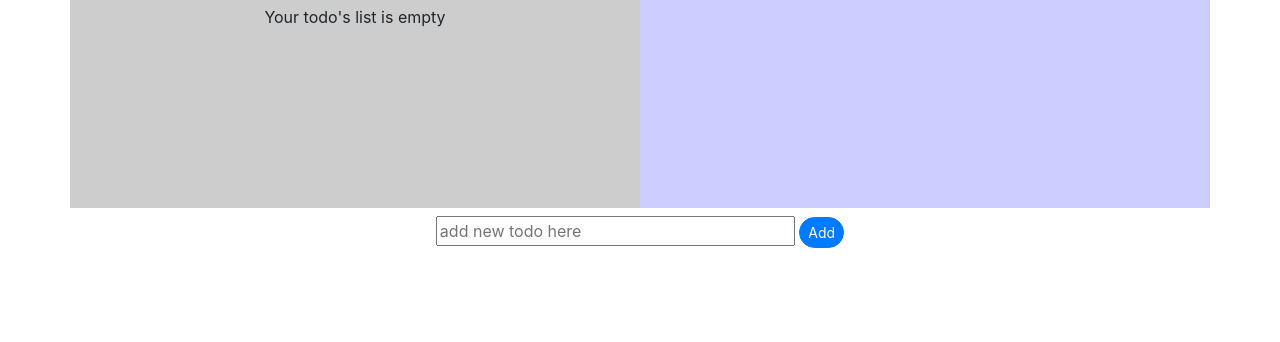
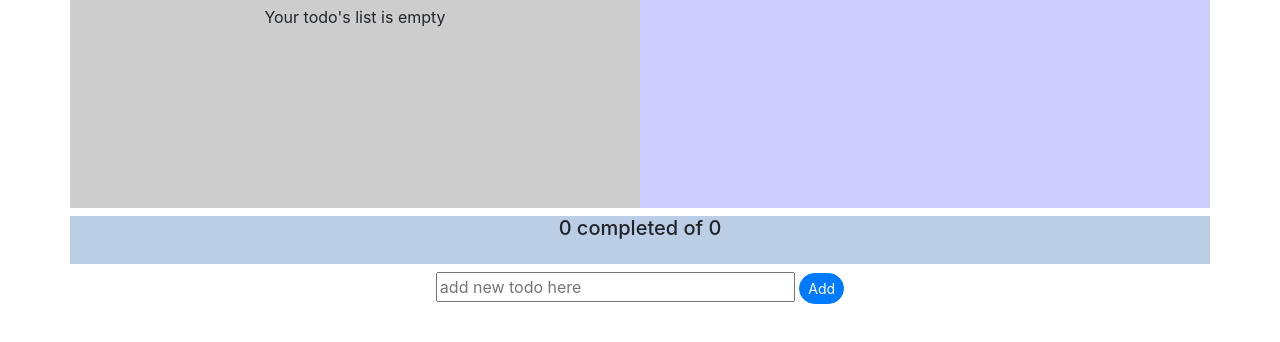
Before and after one commit to LeoWalker1508/angularjs-todo-app, a website: page index.html in a window 1280 px wide. Shown: the part 104-446 px from the top of the page. Drawn offline with nearby package versions, Linux system fonts and the light colour scheme.

Commit message:
Added counter zone

```diff
--- a/index.html
+++ b/index.html
@@ -44,14 +44,17 @@
       </div>
     </div>
 
-    <div style="text-align: center;">
-      <div class="col mt-05rem">
-        <form ng-submit="add">
-          <input class="input" type="text" ng-model="todoText" size="30"
-          placeholder="add new todo here">
-          <button class="btn btn-primary br-1rem btn-sm"  ng-click="add()"> Add </button>
-        </form>
+    <div class="row" style="text-align: center;">
+      <div class="col mt-05rem counter w-100">
+        <h5>{{count()}} completed of {{getTotal()}}</h5>
       </div>
+      <div class="col-12 mt-05rem">
+          <form ng-submit="add">
+            <input class="input" type="text" ng-model="todoText" size="30"
+            placeholder="add new todo here">
+            <button class="btn btn-primary br-1rem btn-sm"  ng-click="add()"> Add </button>
+          </form>
+        </div>
     </div>
   </div>
 </body>
```
